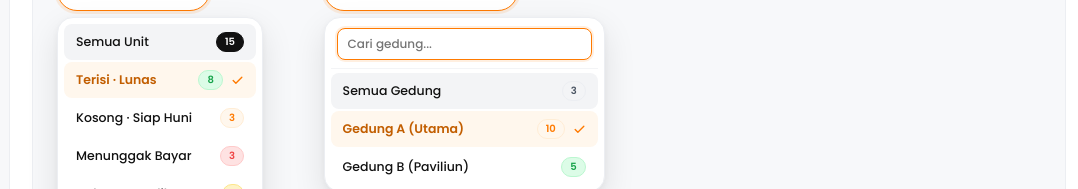
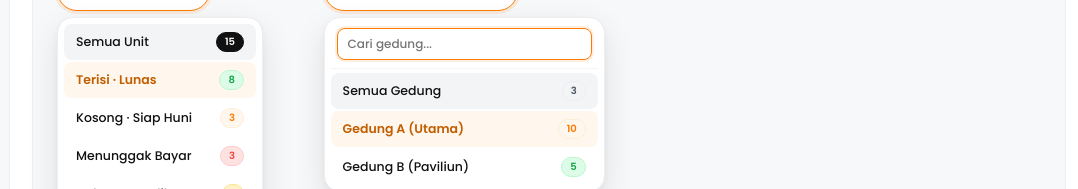
Before and after one commit to nothingser0/rumakost, a Next.js app: page /components in a window 1280 px wide. Shown: the part 2336-2525 px from the top of the page, without its empty margins (91-1169 px from the left). Built offline with nearby package versions, Linux system fonts and the light colour scheme.

Commit message:
fix(ui): remove default checkmark icon from selected popover options

```diff
--- a/src/components/ui/popover-select.tsx
+++ b/src/components/ui/popover-select.tsx
@@ -79,6 +79,7 @@ export interface PopoverSelectProps {
   searchable?: boolean;
   searchPlaceholder?: string;
   defaultOpen?: boolean;
+  showCheckmark?: boolean;
   triggerIcon?: ReactNode;
   size?: "sm" | "md" | "lg";
   shape?: "pill" | "rounded" | "circle";
@@ -122,6 +123,7 @@ export const PopoverSelect = forwardRef<HTMLButtonElement, PopoverSelectProps>(
       searchable = false,
       searchPlaceholder = "Cari pilihan...",
       shape: propShape,
+      showCheckmark = false,
       size = "md",
       title,
       triggerClassName,
@@ -484,7 +486,7 @@ export const PopoverSelect = forwardRef<HTMLButtonElement, PopoverSelectProps>(
 
                       <div className={styles.itemRight}>
                         {opt.badge ? <span className={styles.badgeSlot}>{opt.badge}</span> : null}
-                        {isSelected ? (
+                        {showCheckmark && isSelected ? (
                           <span className={styles.checkIcon}>
                             <CheckIcon />
                           </span>
```
Also changed, not shown: 1 other file (tests, documents, lock files or other folders).
